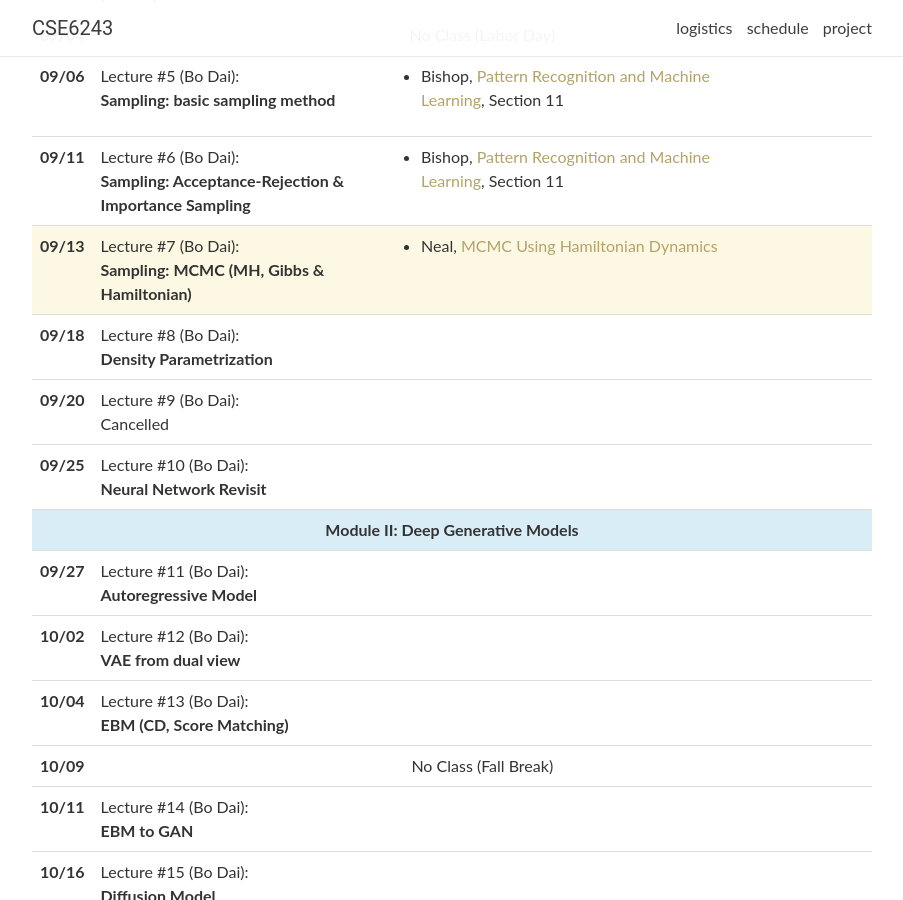
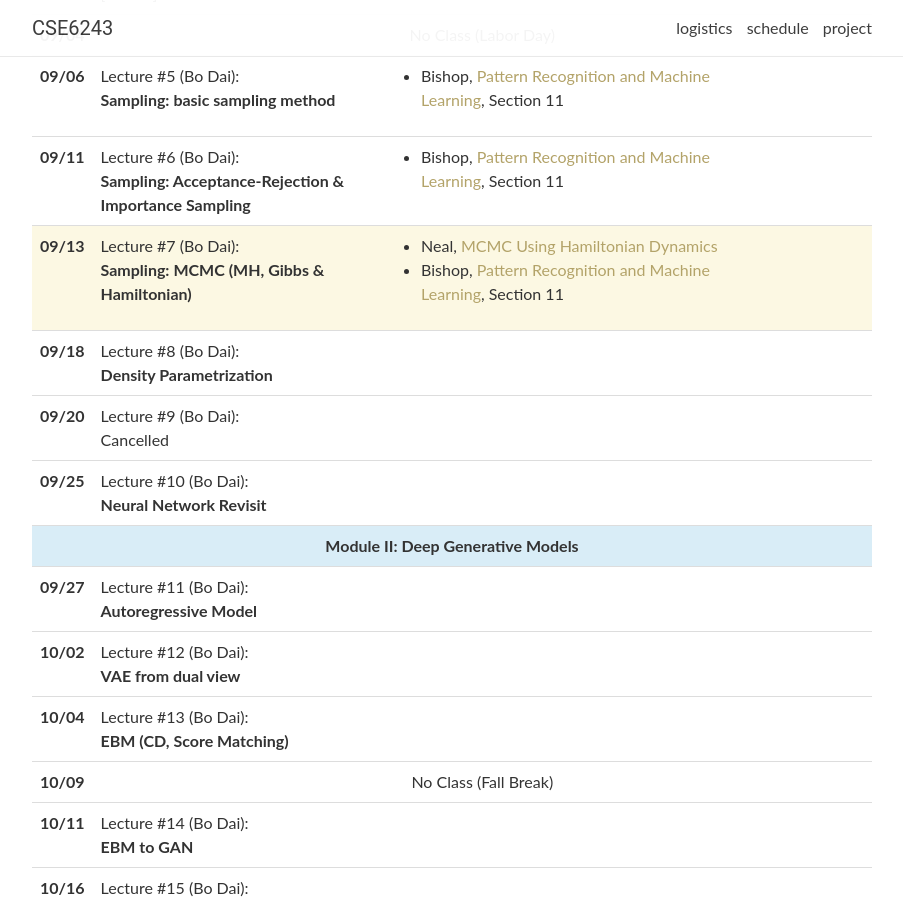
Before and after one commit to Bo-Dai/CSE6243-fall2023, a Jekyll site: the page built from _pages/lectures.md, in a window 1280 px wide and 900 px high, scrolled down 596 px. Shown: the whole window, without its empty margins (188-1091 px from the left). Built offline with Jekyll 4.4.1, drawn with Linux system fonts in a browser that asks for light colours.

Commit message:
Update lectures.yml

```diff
--- a/_data/lectures.yml
+++ b/_data/lectures.yml
@@ -69,6 +69,8 @@
   # video:
   readings:
     - Neal, <a href="https://www.mcmchandbook.net/HandbookChapter5.pdf" target="_blank">MCMC Using Hamiltonian Dynamics</a>
+    - Bishop, <a href="https://www.microsoft.com/en-us/research/uploads/prod/2006/01/Bishop-Pattern-Recognition-and-Machine-Learning-2006.pdf" target="_blank">Pattern Recognition and Machine Learning</a>, Section 11
+
 - date: 09/18
   lecturer: Bo Dai
   title: >
```
